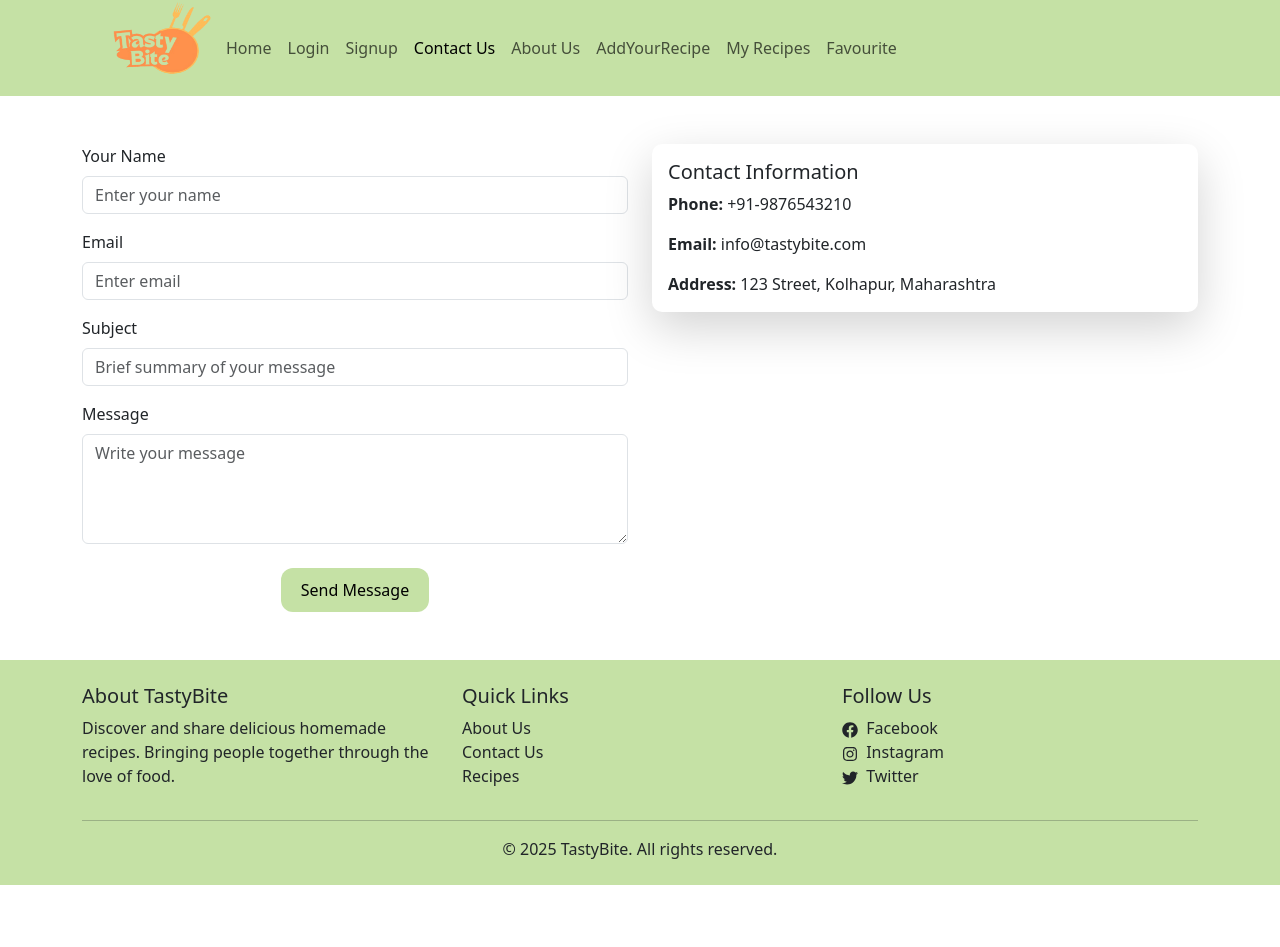
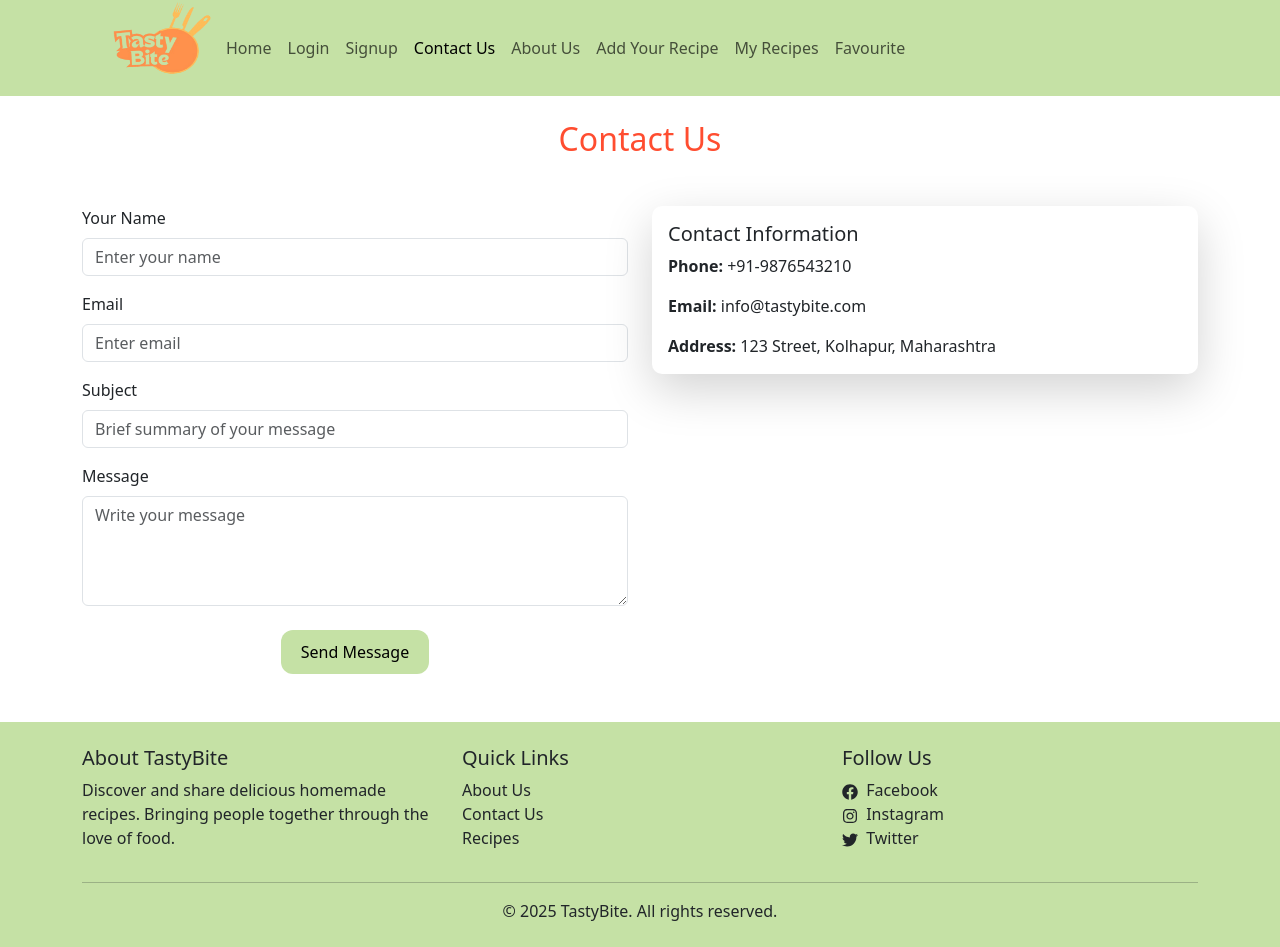
Before and after one commit to shriniwas-26/food-recipe, a React (Vite) app in the folder frontend/food-recipe-frontend/: page /contactus in a window 1280 px wide. Before the commit the page ends 885 px from the top, so only its background shows below. Built offline with nearby package versions, Linux system fonts and the light colour scheme.

Commit message:
changed colour of add recipe and edit recipe form and button of edit recipe form

```diff
--- a/frontend/food-recipe-frontend/src/components/ContactUs.jsx
+++ b/frontend/food-recipe-frontend/src/components/ContactUs.jsx
@@ -75,6 +75,7 @@ const ContactUs = () => {
 
   return (
     <>
+      <h2 className="text-center mt-4" style={{ color: '#ff4d30' }}>Contact Us</h2>
       <Container className="my-5">
         <Row>
           <Col md={6}>
--- a/frontend/food-recipe-frontend/src/components/NavigationBar.jsx
+++ b/frontend/food-recipe-frontend/src/components/NavigationBar.jsx
@@ -66,7 +66,7 @@ export function NavigationBar() {
               <Nav.Link className="nav-link">About Us</Nav.Link>
             </LinkContainer>
             <LinkContainer to="/addRecipe">
-              <Nav.Link>AddYourRecipe</Nav.Link>
+              <Nav.Link>Add Your Recipe</Nav.Link>
             </LinkContainer>
             <LinkContainer to="/myrecipes">
               <Nav.Link>My Recipes</Nav.Link>
--- a/frontend/food-recipe-frontend/src/components/editRecipeForm.jsx
+++ b/frontend/food-recipe-frontend/src/components/editRecipeForm.jsx
@@ -84,7 +84,7 @@ const EditFoodRecipe = () => {
         <div className="col-12 col-md-10 col-lg-8">
           <div className="shadow p-4 bg-white rounded">
             <div className="text-center mb-4">
-              <h1 className="fw-bold">Edit Your Recipe</h1>
+              <h1 className="fw-bold"style={{ color: '#ff4d30' }}>Edit Your Recipe</h1>
               <p className="text-muted">Update your delicious creation!</p>
             </div>
             <form onSubmit={handleRecipeOnSubmit} >
@@ -158,8 +158,8 @@ const EditFoodRecipe = () => {
               </div>
 
               <div className="text-center">
-                <button type="submit" className="btn btn-success w-50 btn-animated">
-                  Save
+                <button type="submit" className="share-btn1">
+                  Save Changes
                 </button>
               </div>
             </form>
--- a/frontend/food-recipe-frontend/src/pages/AddFoodRecipe.jsx
+++ b/frontend/food-recipe-frontend/src/pages/AddFoodRecipe.jsx
@@ -70,7 +70,7 @@ const AddFoodRecipe = () => {
     <div className="container row ms-auto me-auto mt-5 mb-5 d-flex justify-content-center">
       <div className="shadow p-4 bg-white rounded col-11 col-md-8">
         <div className="text-center mb-4">
-          <h1 className="fw-bold">Add Your Recipe</h1>
+          <h1 className="fw-bold" style={{ color: '#ff4d30' }}>Add Your Recipe</h1>
           <p className="text-muted">
             Share your delicious creations with the world!
           </p>
```
